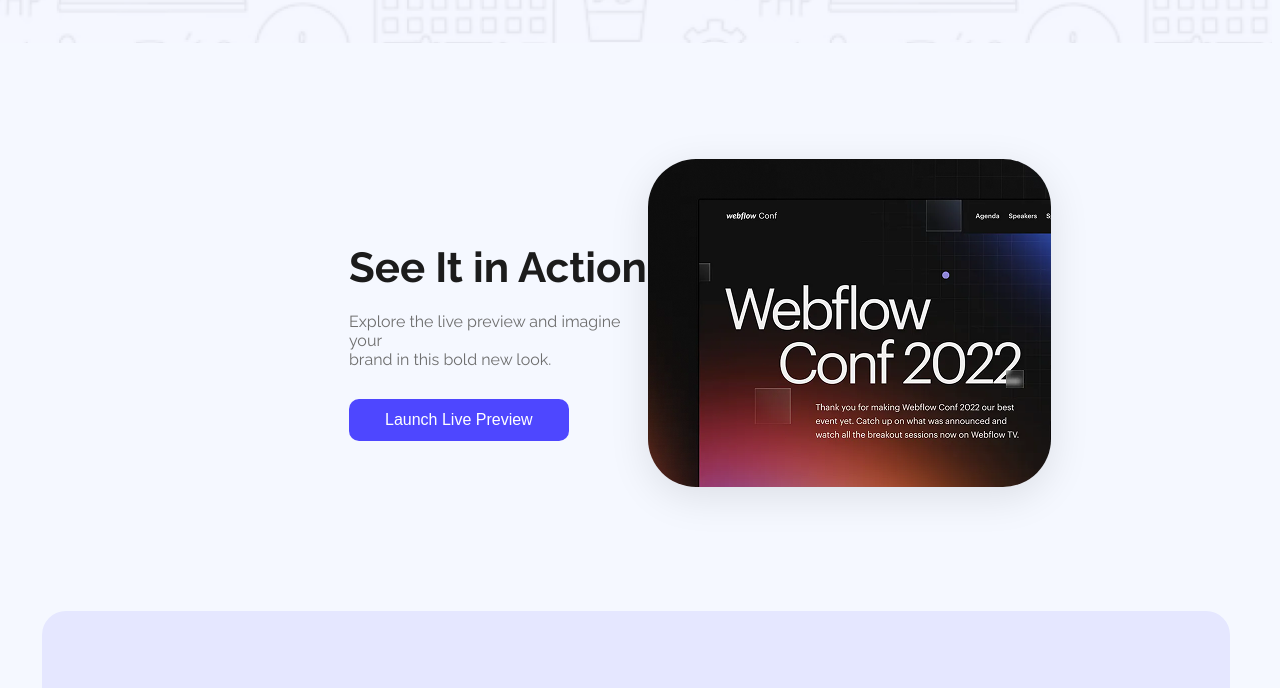
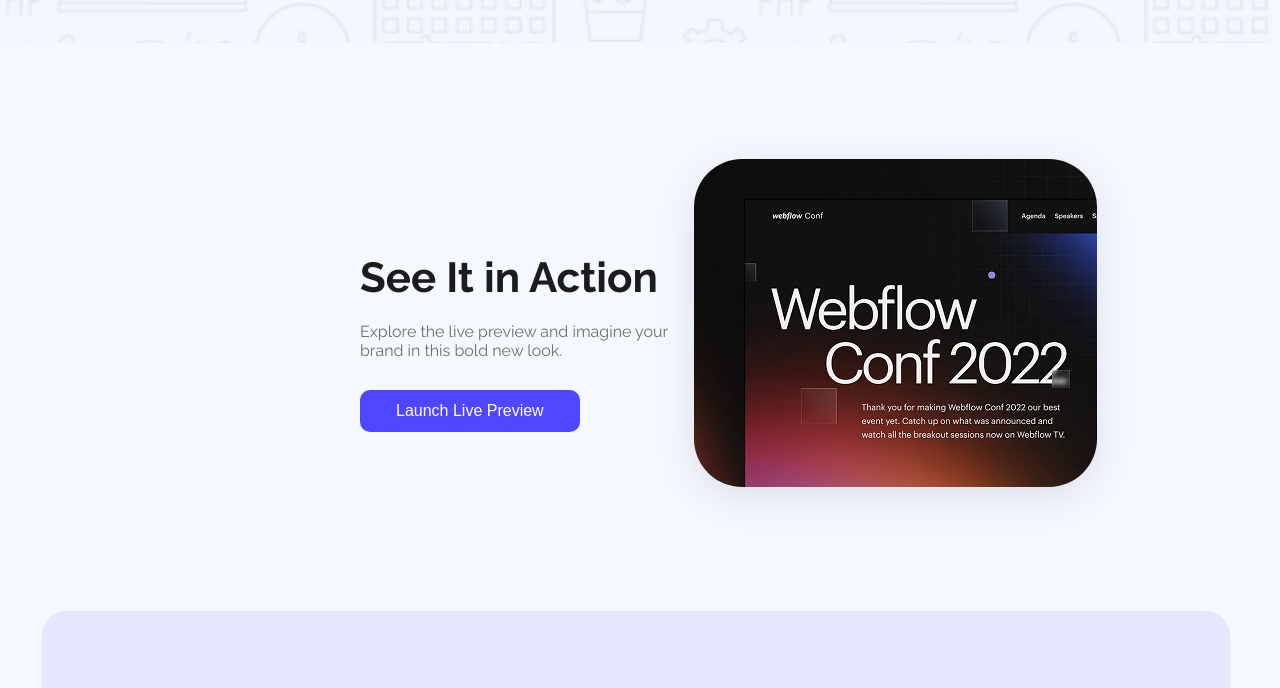
Before and after one commit to connectdipta/assignment-1, a plain HTML site: page index.html in a window 1280 px wide. Shown: the part 663-1351 px from the top of the page. Drawn offline with Linux system fonts and the light colour scheme.

Commit message:
version 5.1

```diff
--- a/style.css
+++ b/style.css
@@ -76,8 +76,8 @@
   padding-top: 116px;
   max-width: 1440px;
   margin: 0 auto;
-  margin-left: 159px;
-  margin-right: 159px;
+  margin-left: 170px;
+  margin-right: 100px;
 }
 .preview-text {
   max-width: 40%;
```
